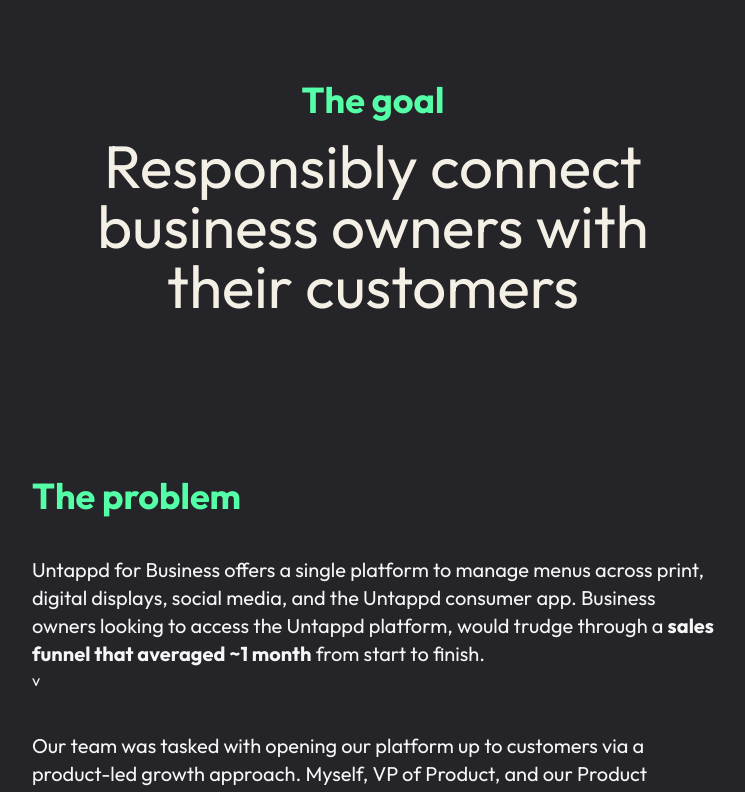
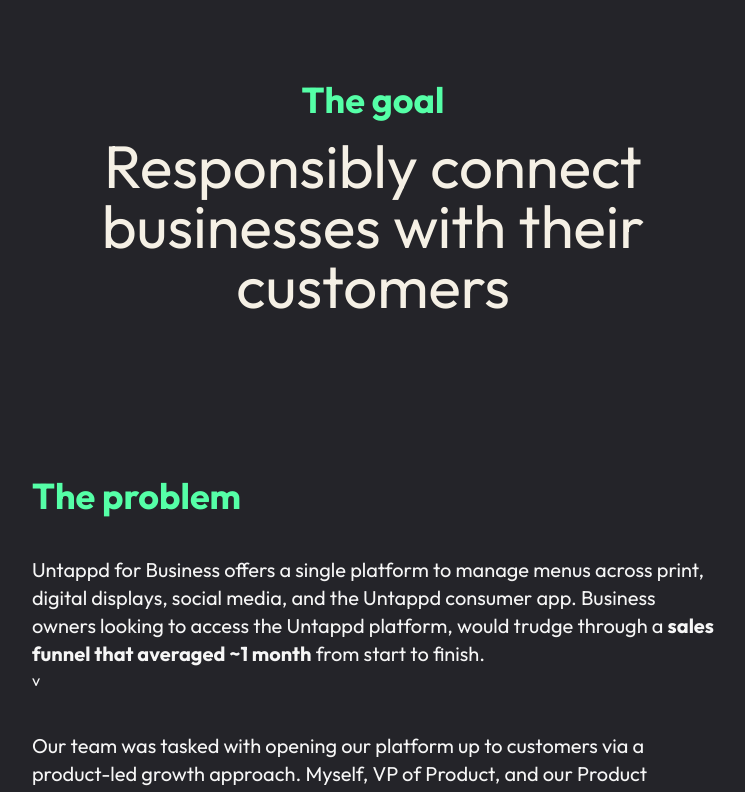
Before and after one commit to iansteele/portfolio, a Next.js app: page /projects/UntappdTrial in a window 1280 px wide. Shown: the part 1140-1932 px from the top of the page, without its empty margins (267-1012 px from the left). Built offline with nearby package versions, Linux system fonts and the light colour scheme.

Commit message:
Fixes broken link

```diff
--- a/pages/projects/UntappdTrial.js
+++ b/pages/projects/UntappdTrial.js
@@ -26,7 +26,7 @@ function UntappdTrial(props) {
           <div className="col-span-2 py-8 mx-auto lg:py-20 max-w-prose lg:text-center">
             <SectionHeading>The goal</SectionHeading>
             <span className="block mt-4 text-5xl text-white leading-12 lg:text-6xl font-display">
-              Responsibly connect business owners with their customers
+              Responsibly connect businesses with their customers
             </span>
           </div>
 
@@ -67,10 +67,7 @@ function UntappdTrial(props) {
             </p>
             <img
               className="flex-shrink-0 w-full h-auto"
-              src={
-                process.env.PUBLIC_URL +
-                "/img/ut/trial/Current State UTFB Customer Journey.pdf"
-              }
+              src={"../img/ut/trial/journeymap.jpg"}
               alt="Redesigned reports page"
             />
             <img src="https://placekitten.com/480/375" />
```
Also changed, not shown: 1 other file (tests, documents, lock files or other folders).
